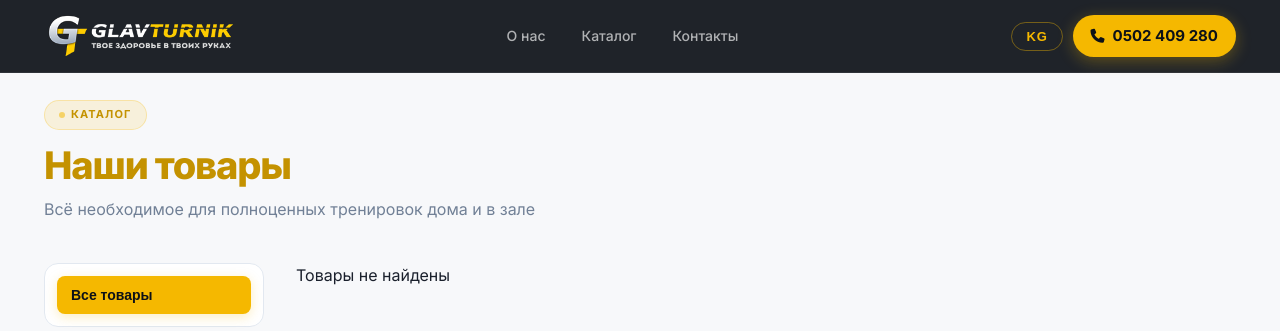
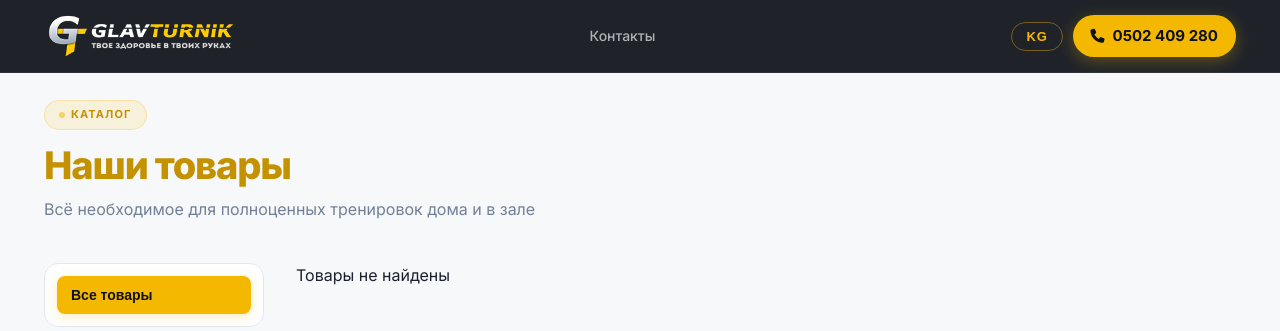
Before and after one commit to neme51s/glavturnik, a Django app: page / in a window 1280 px wide. Shown: the top 331 px of the page. Run offline with Django 5.2, Linux system fonts and the light colour scheme; data that the repository does not hold is empty.

Commit message:
Remove О нас and Каталог links from navbar and mobile menu
Co-Authored-By: Claude Sonnet 4.6 <noreply@anthropic.com>

```diff
--- a/templates/shop/index.html
+++ b/templates/shop/index.html
@@ -25,8 +25,6 @@
         <img src="{% static 'images/logo.png' %}" alt="ГлавТурник KG" class="navbar__logo-img">
       </a>
       <div class="navbar__nav">
-        <a href="#about" data-i18n="nav_about">О нас</a>
-        <a href="#catalog" data-i18n="nav_catalog">Каталог</a>
         <a href="#contact" data-i18n="nav_contact">Контакты</a>
       </div>
       <div class="navbar__right">
@@ -45,7 +43,6 @@
 
 <!-- MOBILE MENU -->
 <div class="mobile-menu" id="mobileMenu">
-  <a href="#catalog" class="mobile-menu__link">📦 <span data-i18n="nav_catalog">Каталог</span></a>
   <a href="#contact" class="mobile-menu__link">📍 <span data-i18n="nav_contact">Контакты</span></a>
   <a href="tel:+996502409280" class="mobile-menu__phone">📞 0502 409 280</a>
 </div>
```
